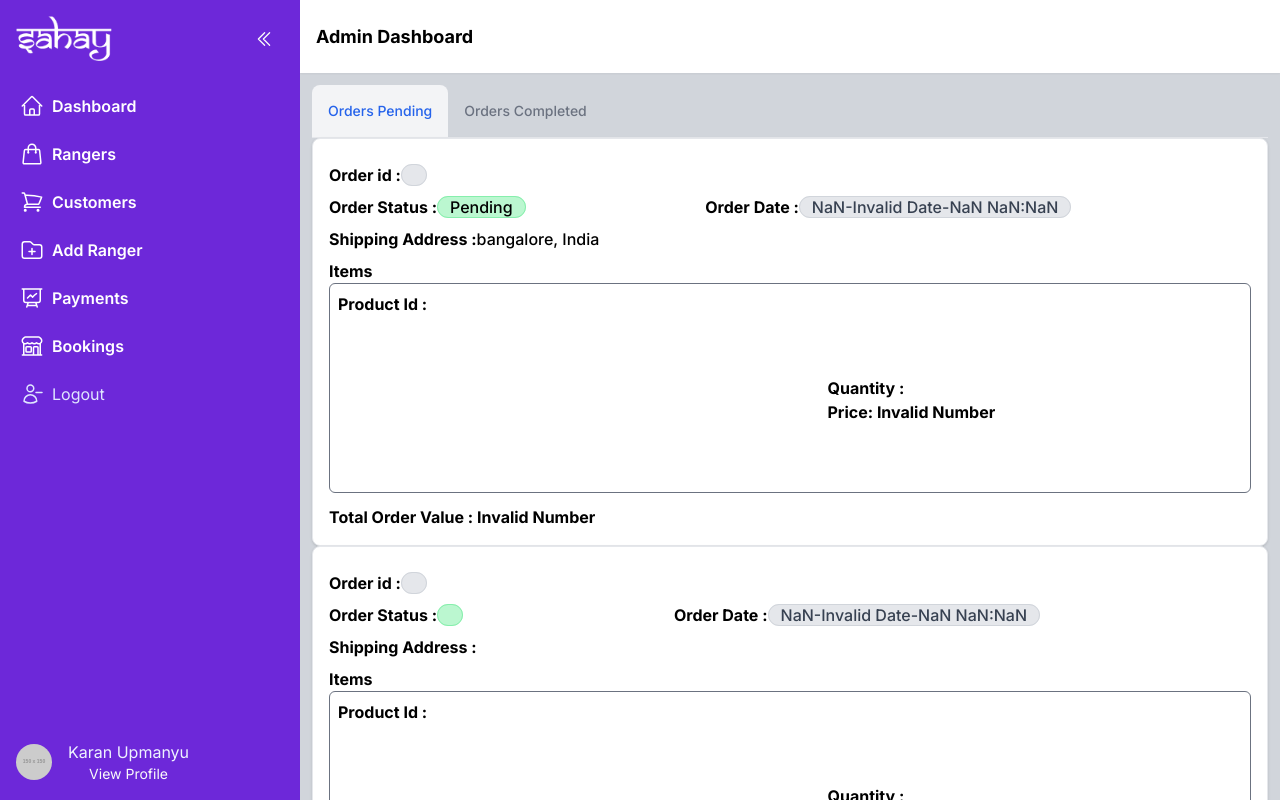
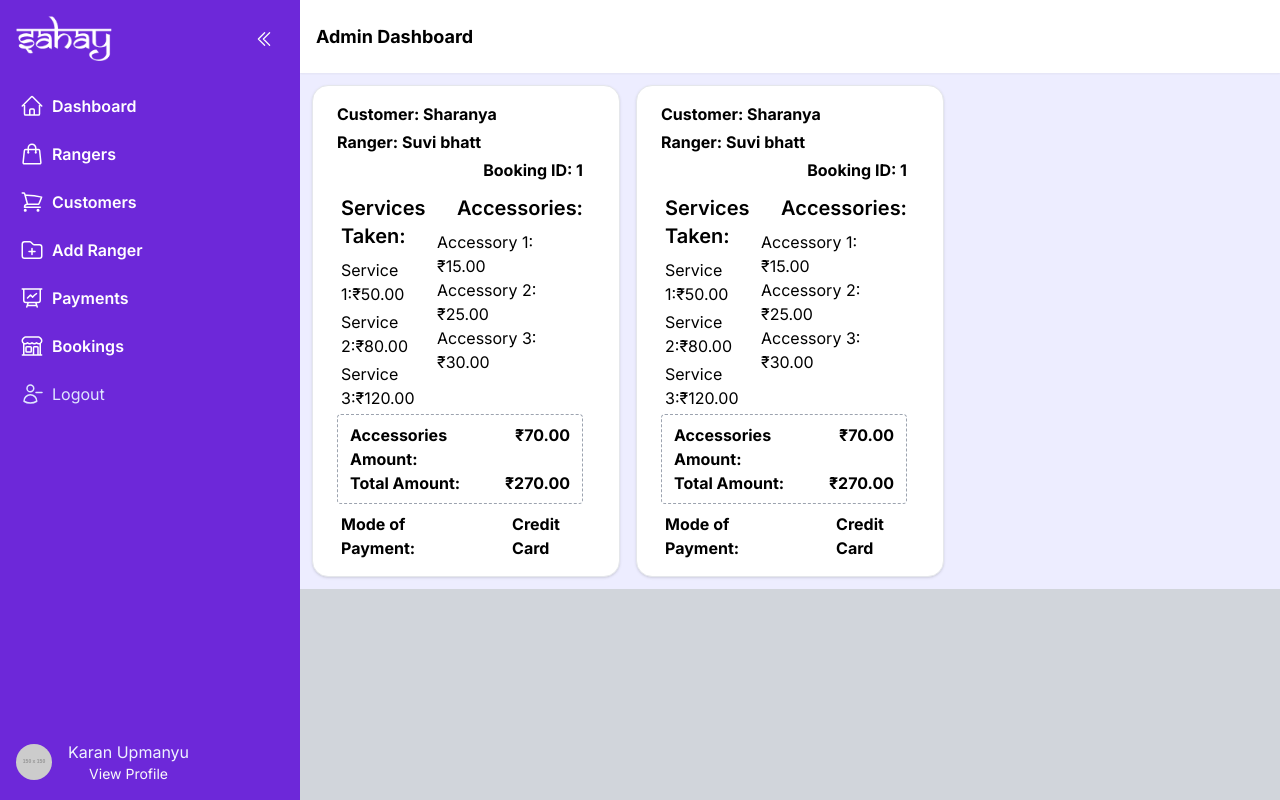
Before and after one commit to kiritoaftab/sahay-dashboard, a React (Create React App) app in the folder frontend/: page /admin/payments in a window 1280 px wide. Shown: the top 800 px of the page. Built offline with nearby package versions, Linux system fonts and the light colour scheme; no server answers.

Commit message:
all pages setup done

```diff
--- a/frontend/src/pages/Admin/AdminPayments.js
+++ b/frontend/src/pages/Admin/AdminPayments.js
@@ -1,53 +1,95 @@
-import React, { useState, useEffect } from "react";
+import React, { useEffect, useState } from "react";
 import useAuth from "../../hooks/useAuth";
 import axios from "../../axiosInstance/axiosApi";
-import { formatDate, formatIndianRupee } from "../../constants";
-import cn from "classnames";
+import { formatIndianRupee } from "../../constants";
+import { ArrowLongRightIcon } from "@heroicons/react/24/outline";
+import { useNavigate } from "react-router-dom";
+import { CheckBadgeIcon } from "@heroicons/react/24/outline";
 
-const AdminPayments = () => {
-  const [ordersCompletedDoc, setOrdersCompletedDoc] = useState(null);
-  const [ordersPendingDoc, setOrdersPendingDoc] = useState(null);
-  const [vendorDoc, setVendorDoc] = useState(null);
-  const [showPending, setShowPending] = useState(true);
-  const [showCompleted, setShowCompleted] = useState(false);
-  const orderData = [
-    {
-      _id: "1",
-
-      orderDate: "12th decemeber",
-      orderStatus: "Pending",
-      shippingAddress: "bangalore, India",
-      customer: "xyz",
-      items: "Maid service, refrigerator repair",
-    },
-    {},
-    {},
-    {},
-  ];
-
-  const rangers = [
+const AdminPayment = () => {
+  const paymentData = [
     {
       id: "1",
-      name: "Ranger 1",
-      desc: "Excellent performance",
-      price: "90000",
-      prodStatus: "REJECTED",
-      orderCount: "0",
-      currentUnit: "20",
-      bannerImage:
-        "https://www.cnet.com/a/img/resize/eb766a8cf69ce087b8afc5d82be7cf7ef440bdef/hub/2021/10/01/0dc5aad3-9dfe-4be1-b37d-2f643d85cd66/20210925-iphone-13-pro-03.jpg?auto=webp&width=1200",
+
+      bookingId: "1",
+      serviceAmount: [
+        { serviceName: "Service 1", serviceAmount: 50 },
+        { serviceName: "Service 2", serviceAmount: 80 },
+        { serviceName: "Service 3", serviceAmount: 120 },
+      ],
+      accessories: [
+        { partName: "Accessory 1", amount: 15 },
+        { partName: "Accessory 2", amount: 25 },
+        { partName: "Accessory 3", amount: 30 },
+      ],
+      accessoriesAmount: 70,
+      totalAmount: 270,
+      customer: {
+        customerName: "Sharanya",
+        phoneNumber: "+91 9876543210",
+        shippingAddress: "bangalore, India",
+      },
+      ranger: {
+        Rangername: "Suvi bhatt",
+        emailId: "suvibhatt@gmail.com",
+        phoneNumber: "+91 9876543288",
+      },
+      modeOfPayment: "Credit Card",
+    },
+    {
+      id: "1",
+
+      bookingId: "1",
+      serviceAmount: [
+        { serviceName: "Service 1", serviceAmount: 50 },
+        { serviceName: "Service 2", serviceAmount: 80 },
+        { serviceName: "Service 3", serviceAmount: 120 },
+      ],
+      accessories: [
+        { partName: "Accessory 1", amount: 15 },
+        { partName: "Accessory 2", amount: 25 },
+        { partName: "Accessory 3", amount: 30 },
+      ],
+      accessoriesAmount: 70,
+      totalAmount: 270,
+      customer: {
+        customerName: "Sharanya",
+        phoneNumber: "+91 9876543210",
+        shippingAddress: "bangalore, India",
+      },
+      ranger: {
+        Rangername: "Suvi bhatt",
+        emailId: "suvibhatt@gmail.com",
+        phoneNumber: "+91 9876543288",
+      },
+      modeOfPayment: "Credit Card",
     },
   ];
 
+  const categoryList = [
+    "All",
+    "Electrician",
+    "Ac Repair",
+    "Plumber",
+    "Carpenter",
+    "Pest Control",
+  ];
+
+  // const [ranger, setRanger] = useState(rangerList);
+  const [category, setCategory] = useState("All");
+
+  const [products, setProducts] = useState([]);
+  const [vendorDoc, setVendorDoc] = useState(null);
+
   const { auth } = useAuth();
+  const navigate = useNavigate();
 
-  const fetchOrdersData = async (vendorId) => {
+  const fetchTopProduct = async (vendorId) => {
     if (vendorId) {
       try {
-        const res = await axios.get("/vendor/getOrders/" + vendorId);
+        const res = await axios.get("/products/vendor/" + vendorId);
         console.log(res.data);
-        setOrdersPendingDoc(res.data?.ordersPending);
-        setOrdersCompletedDoc(res.data?.ordersCompleted);
+        setProducts(res.data);
       } catch (error) {
         console.error(error);
       }
@@ -57,8 +99,9 @@ const AdminPayments = () => {
   const fetchVendorData = async (userId) => {
     try {
       const res = await axios.get("/vendor/getVendorByUserId/" + userId);
-      fetchOrdersData(res.data?.userDoc?._id);
+      console.log(res.data?.userDoc);
       setVendorDoc(res.data?.userDoc);
+      fetchTopProduct(res.data?.userDoc?._id);
     } catch (error) {
       console.error(error);
     }
@@ -68,138 +111,125 @@ const AdminPayments = () => {
     fetchVendorData(auth?._id);
   }, []);
 
-  const ItemCard = ({ id, bannerImage, name, quantity, price }) => {
+  // function updateCategory(e) {
+  //   const selectedCat = e.target.name;
+  //   setCategory(selectedCat);
+  //   setDropdown(false);
+  //   setRanger(
+  //     selectedCat === "All"     ? rangerList
+  //       : rangerList.filter((ranger) => {
+  //           return ranger.category === selectedCat;
+  //         })
+  //   );
+  // }
+
+  const ProductCard = ({
+    id,
+    bookingId,
+    serviceAmount,
+    accessories,
+    accessoriesAmount,
+    totalAmount,
+    customer,
+    ranger,
+    modeOfPayment,
+  }) => {
     return (
-      <div className="border border-gray-500 rounded-md p-2">
-        <p>Product Id : {id}</p>
-        <div className="flex flex-row p-1 items-center justify-evenly">
-          <img className="h-40" src={bannerImage} />
-          <div>
-            <p>{name}</p>
-            <p>Quantity : {quantity}</p>
-            <p>Price: {formatIndianRupee(price)}</p>
+      <div className="flex flex-col p-2 w-full bg-white relative border border-black-300 rounded-2xl shadow font-Montserrat md:flex-col smx:flex-col sm:flex-col">
+        <div className="p-2 pl-4 flex flex-col justify-around">
+          <p className="font-bold text-md mb-1 text-black-800">
+            Customer: {customer.customerName}
+          </p>
+          <p className="font-bold text-md mb-1 text-black-800">
+            Ranger: {ranger.Rangername}
+          </p>
+          <p className="font-bold text-l mb-3 text-black-800 text-right mr-5">
+            Booking ID: {bookingId}
+          </p>
+          <div className="flex flex-col-2 justify-between mx-1 mr-5">
+            <div>
+              <p className="font-semibold text-xl text-black-800 mb-2">
+                Services Taken:
+              </p>
+              <div className="flex flex-col">
+                {serviceAmount.map((service, index) => (
+                  <p key={index} className="flex-row mb-1 mr-2">
+                    {service.serviceName}:
+                    {formatIndianRupee(service.serviceAmount)}
+                  </p>
+                ))}
+              </div>
+            </div>
+            <div>
+              <p className="font-semibold text-xl  text-black-800  mb-2 ml-5">
+                Accessories:
+              </p>
+              <div className="flex flex-col">
+                {accessories.map((accessory, index) => (
+                  <p key={index}>
+                    {accessory.partName}: {formatIndianRupee(accessory.amount)}
+                  </p>
+                ))}
+              </div>
+            </div>
+          </div>
+          <div className="flex flex-col ">
+            <div className="border-dashed border border-gray-400 p-2 rounded mr-5">
+              <div className="flex flex-row justify-between mx-1">
+                <p className="font-bold text-md text-black-800  mr-8 ">
+                  Accessories Amount:
+                </p>
+                <p className="font-bold text-md text-black-800  ">
+                  {formatIndianRupee(accessoriesAmount)}
+                </p>
+              </div>
+              <div className="flex flex-row justify-between mx-1">
+                <p className="font-bold text-md text-black-800  mr-8 ">
+                  Total Amount:
+                </p>
+                <p className="font-bold text-md text-black-800  ">
+                  {formatIndianRupee(totalAmount)}
+                </p>
+              </div>
+            </div>
+
+            <div className="flex flex-row justify-between mt-2  mx-1">
+              <p className="font-bold text-md text-black-800  mr-8 ">
+                Mode of Payment:
+              </p>
+              <p className="font-bold text-md text-black-800  ">
+                {modeOfPayment}
+              </p>
+            </div>
           </div>
         </div>
       </div>
     );
   };
 
-  const OrderCard = ({
-    id,
-    orderDate,
-    orderStatus,
-    shippingAddress,
-    customer,
-    items,
-  }) => {
-    let totalOrderValue = 0;
-    return (
-      <div className="w-full bg-white p-4 border border-gray-200 rounded-lg shadow font-bold">
-        <p className="my-2">
-          Order id :
-          <span className="px-3 border border-gray-300 rounded-full bg-gray-200 text-base text-gray-700 font-medium">
-            {id}
-          </span>
-        </p>
-        <div className="flex flex-row justify-start my-2">
-          <p>
-            Order Status :
-            <span className="px-3 border border-green-300 rounded-full bg-green-200 text-base text-black-700 font-medium">
-              {orderStatus}
-            </span>
-          </p>
-          <p className="mx-auto">
-            Order Date :
-            <span className="px-3 border border-gray-300 rounded-full bg-gray-200 text-base text-gray-700 font-medium">
-              {formatDate(orderDate)}
-            </span>
-          </p>
-        </div>
-
-        <p className="my-2">
-          Shipping Address :
-          <span className="text-base text-black-700 font-medium">
-            {shippingAddress}
-          </span>
-        </p>
-        <p>Items </p>
-        {rangers?.map((item, index) => {
-          const itemValue = item?.quantity * item?.product?.price;
-          totalOrderValue += itemValue;
+  const [dropdown, setDropdown] = useState(false);
+  return (
+    <section className="w-screen md:w-full bg-background gap-4 flex flex-col">
+      <section className="grid grid-cols-3 p-3 w-screen md:w-full bg-background gap-4 max-md:grid-cols-1 place-items-center">
+        {paymentData?.map((prod, index) => {
           return (
-            <ItemCard
+            <ProductCard
               key={index}
-              id={rangers.id}
-              name={rangers.name}
-              bannerImage={rangers.bannerImage}
-              quantity={rangers.quantity}
-              price={rangers.price}
+              id={prod?.id}
+              bookingId={prod?.bookingId}
+              serviceAmount={prod?.serviceAmount}
+              accessories={prod?.accessories}
+              accessoriesAmount={prod?.accessoriesAmount}
+              totalAmount={prod?.totalAmount}
+              customer={prod?.customer}
+              ranger={prod?.ranger}
+              modeOfPayment={prod?.modeOfPayment}
             />
           );
         })}
-        <p className="mt-3">
-          Total Order Value : {formatIndianRupee(totalOrderValue)}
-        </p>
-      </div>
-    );
-  };
-
-  return (
-    <section className="p-3 w-screen md:w-full bg-gray-300 grid grid-cols-1">
-      <div className="flex flex-wrap text-sm font-medium text-center text-gray-500 border-b border-gray-200">
-        <div
-          className={cn({
-            "inline-block p-4 rounded-t-lg hover:text-gray-600 hover:bg-gray-50":
-              !showPending,
-            "inline-block p-4 text-blue-600 bg-gray-100 rounded-t-lg active":
-              showPending,
-          })}
-          onClick={() => {
-            setShowPending(true);
-            setShowCompleted(false);
-          }}
-        >
-          Orders Pending
-        </div>
-        <div
-          className={cn({
-            "inline-block p-4 rounded-t-lg hover:text-gray-600 hover:bg-gray-50":
-              !showCompleted,
-            "inline-block p-4 text-blue-600 bg-gray-100 rounded-t-lg active":
-              showCompleted,
-          })}
-          onClick={() => {
-            setShowPending(false);
-            setShowCompleted(true);
-          }}
-        >
-          Orders Completed
-        </div>
-      </div>
-      <div>
-        {showPending ? (
-          //  Array.isArray(ordersPendingDoc) ? ordersPendingDoc.map((order,index)=> {
-          orderData.map((item, index) => {
-            return (
-              <OrderCard
-                key={index}
-                id={item.id}
-                orderDate={item.orderDate}
-                orderStatus={item.orderStatus}
-                shippingAddress={item.shippingAddress}
-                customer={item.customer}
-                items={item.items}
-              />
-            );
-          })
-        ) : showCompleted ? (
-          <div></div>
-        ) : (
-          ``
-        )}
-      </div>
+      </section>
     </section>
   );
 };
 
-export default AdminPayments;
+export default AdminPayment;
--- a/frontend/src/pages/Admin/AdminRanger.js
+++ b/frontend/src/pages/Admin/AdminRanger.js
@@ -253,7 +253,7 @@ const AdminRanger = () => {
           </div>
         </div>
       </div>
-      <section className="grid grid-cols-2 p-3 w-screen md:w-full bg-background gap-4 max-md:grid-cols-1 place-items-center">
+      <section className="grid grid-cols-3 p-3 w-screen md:w-full bg-background gap-4 max-md:grid-cols-1 place-items-center">
         {ranger?.map((prod, index) => {
           return (
             <ProductCard
--- a/frontend/src/pages/Admin/AdminService.js
+++ b/frontend/src/pages/Admin/AdminService.js
@@ -16,20 +16,7 @@ const AdminService = () => {
   const [vendorDoc, setVendorDoc] = useState(null);
   const [showPending, setShowPending] = useState(true);
   const [showCompleted, setShowCompleted] = useState(false);
-  const orderData = [
-    {
-      _id: "1",
 
-      orderDate: "12th decemeber",
-      orderStatus: "Pending",
-      shippingAddress: "bangalore, India",
-      customer: "xyz",
-      items: "Maid service, refrigerator repair",
-    },
-    {},
-    {},
-    {},
-  ];
 
 
 
@@ -196,11 +183,11 @@ const AdminService = () => {
 
                     <div className="flex flex-col">
                       <p className="underline text-black font-medium">
-                        {" "}
+
                         {rangerName}
                       </p>
                       <p className="text-xs font-normal text-left">
-                        {" "}
+
                         {rangerService}
                       </p>
                     </div>
@@ -220,11 +207,11 @@ const AdminService = () => {
 
                         <div className="flex flex-col">
                           <p className=" text-black font-medium">
-                            {" "}
+
                             {item.type}
                           </p>
                           <p className="text-xs font-normal text-left">
-                            {" "}
+
                             {item.name}
                           </p>
                         </div>
```
Also changed, not shown: frontend/src/pages/Admin/AdminCustomer.js (+37 -14 lines).
